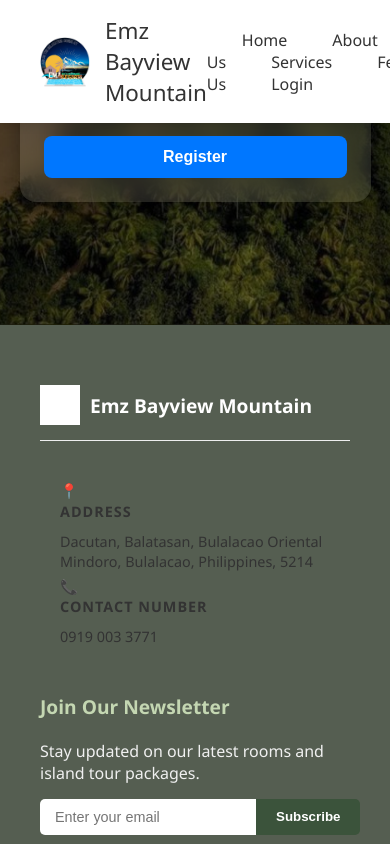
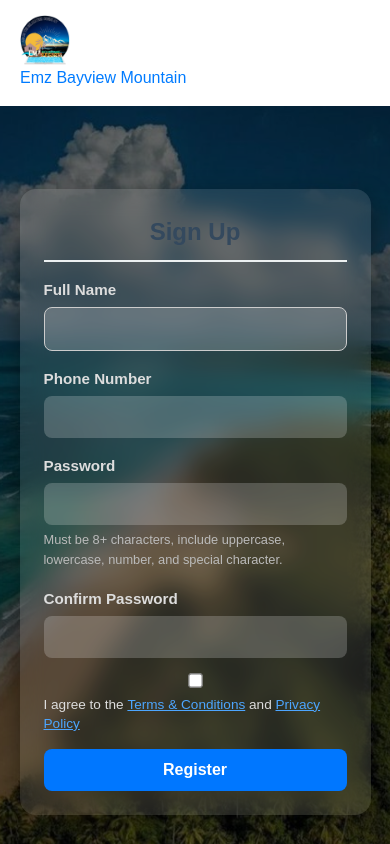
Before and after one commit to Kennyy02/Resort-Management-System, a React (Create React App) app in the folder frontend/: page /signup in a window 390 px wide. Built offline with nearby package versions, Linux system fonts and the light colour scheme; no server answers.

Commit message:
Update layout.css

```diff
--- a/frontend/src/components/layout.css
+++ b/frontend/src/components/layout.css
@@ -1,100 +1,185 @@
-/* ======================================= */
-/* 1. HEADER STYLING (SOLID WHITE FIX)     */
-/* ======================================= */
+/* layout.css */
 
-.app-header {
-  /* Position: Fixed to keep it visible while scrolling */
-  position: fixed;
-  top: 0;
-  left: 0;
-  width: 100%;
-  z-index: 1000;
-  padding: 15px 40px; /* Reduced padding for a tighter look */
-  display: flex;
-  justify-content: space-between;
-  align-items: center;
-
-  /* Solid White Background */
-  background-color: #ffffff;
-  box-shadow: 0 2px 10px rgba(0, 0, 0, 0.1); /* Subtle shadow */
-
-  /* Removed all transparency transitions */
+/* Universal Box-Sizing for consistent layout */
+*, *::before, *::after {
+    box-sizing: border-box;
 }
 
-/* Logo and Text Styling (Dark/Black) */
-.app-header .logo-link {
-    display: flex;
-    align-items: center;
-    text-decoration: none;
+:root {
+    /* Existing Colors */
+    --primary-blue: #007bff;
+    --secondary-blue: #0056b3;
+    --text-dark: #333;
+    --text-light: #fff;
+    --text-grey: #6c757d;
+    --border-light-grey: #dee2e6;
+    --card-shadow: rgba(0, 0, 0, 0.1);
+    --header-height: 80px;
+    --font-family: 'Poppins', sans-serif;
+    --max-content-width: 1200px;
+
+    /* NEW FOOTER COLORS (Gray-Green Palette) */
+    --footer-bg: #555e51;
+    --footer-text-light: #f0f0f0;
+    --footer-heading-color: #c4d7b2;
+    --footer-button-color: #3b533b;
+    --footer-button-hover: #2c402c;
 }
 
-.app-header .app-logo {
-    height: 50px;
-    margin-right: 15px;
-    /* Ensure no filters are applied, shows the logo in its original colors */
-    filter: none;
+/* Base styles for the entire app */
+html, body {
+    width: 100%;
+    height: 100%;
+    margin: 0;
+    padding: 0;
+    overflow-x: hidden; /* Prevent horizontal scroll from overflowing content */
 }
 
-.app-header .resort-name {
-    font-size: 1.4rem;
-    font-weight: 500;
-    color: #333333; /* Dark text */
+#root, .app-container {
+    height: 100%;
+    width: 100%;
+    margin: 0;
+    padding: 0;
+    font-family: var(--font-family);
+    line-height: 1.6;
+    color: var(--text-dark);
+    display: flex;
+    flex-direction: column;
 }
 
-/* Navigation links (Dark/Black) */
-.app-header .app-nav .nav-link,
-.app-header .app-nav .logout-btn {
-    color: #333333; /* Dark text */
-    margin-left: 25px;
+a {
     text-decoration: none;
-    padding: 5px 10px;
+    color: var(--primary-blue);
+    transition: color 0.3s ease;
 }
 
-/* Hover effect */
-.app-header .app-nav .nav-link:hover,
-.app-header .app-nav .logout-btn:hover {
-    color: #555e51; /* Darker green hover color */
+a:hover {
+    color: var(--secondary-blue);
 }
 
-/* --- No .scrolled styles needed anymore --- */
-
-
-/* ======================================= */
-/* 2. MAIN CONTENT FIX (The Solution)      */
-/* ======================================= */
-
-/* Pushes the main content down by 80px, ensuring content starts below the solid header. */
-/* (The header is now consistently about 80px tall) */
-.app-main {
-    padding-top: 80px;
+button {
+    cursor: pointer;
+    border: none;
+    padding: 10px 20px;
+    border-radius: 5px;
+    font-weight: bold;
+    transition: background-color 0.3s ease, color 0.3s ease;
 }
 
-/* ======================================= */
-/* 3. FOOTER STYLING                       */
-/* (The multi-column layout remains the same) */
-/* ======================================= */
+/* ------------------------------------------- */
+/* EXISTING HEADER STYLES (Solid White, Fixed) */
+/* ------------------------------------------- */
+.app-header {
+    background-color: var(--text-light);
+    padding: 15px 5%;
+    display: flex;
+    justify-content: space-between;
+    align-items: center;
+    box-shadow: 0 2px 4px var(--card-shadow);
+    min-height: var(--header-height);
+    z-index: 1000;
+    position: fixed;
+    top: 0;
+    left: 0;
+    width: 100%;
+    box-sizing: border-box;
+}
+
+.app-logo {
+    height: 50px;
+    width: auto;
+    max-width: 200px;
+    display: block;
+}
+
+/* Existing Navigation */
+.app-nav {
+    list-style: none;
+    margin: 0;
+    padding: 0;
+    display: flex;
+    gap: 30px;
+    white-space: nowrap;
+}
+
+.nav-link {
+    color: var(--text-dark);
+    font-weight: 600;
+    padding: 5px 0;
+    position: relative;
+    transition: color 0.3s ease;
+    font-size: 1em;
+}
+
+.nav-link:hover {
+    color: var(--primary-blue);
+}
+
+.nav-link::after {
+    content: '';
+    position: absolute;
+    width: 0;
+    height: 2px;
+    background-color: var(--primary-blue);
+    bottom: -5px;
+    left: 0;
+    transition: width 0.3s ease;
+}
+
+.nav-link:hover::after {
+    width: 100%;
+}
+
+/* Existing Hamburger Menu */
+.hamburger-menu {
+    display: none;
+    background: none;
+    font-size: 1.8em;
+    color: black;
+    border: none;
+    cursor: pointer;
+}
+
+/* Existing MAIN CONTENT FIX */
+.app-main {
+    flex-grow: 1;
+    width: 100%;
+    /* This line prevents header overlap! */
+    padding-top: var(--header-height);
+    position: relative;
+}
+
+/* ------------------------------------------- */
+/* NEW FOOTER STYLES (Multi-Column Layout)     */
+/* ------------------------------------------- */
 
 .app-footer {
-    /* Base Color: Dark gray-green */
-    background-color: #555e51;
-    color: #f0f0f0;
-    padding: 60px 40px 0;
+    background-color: var(--footer-bg);
+    color: var(--footer-text-light);
+    padding: 60px 5% 0; /* Adjusted padding to match header's side spacing */
+    width: 100%;
+    font-size: 0.9em;
 }
 
+/* Footer Grid */
 .app-footer .footer-content-wrapper {
     display: grid;
+    /* Defines 4 columns with varying widths: Branding/Contact, Newsletter, Links, Social */
     grid-template-columns: 1.5fr 1.5fr 1fr 1fr;
     gap: 40px;
     padding-bottom: 40px;
     border-bottom: 1px solid rgba(255, 255, 255, 0.2);
+    max-width: var(--max-content-width);
+    margin: 0 auto;
 }
 
 .app-footer h4 {
     font-size: 1.2rem;
     margin-bottom: 20px;
-    color: #c4d7b2;
+    color: var(--footer-heading-color);
 }
 
+/* Footer Branding */
 .app-footer .footer-logo-link {
     display: flex;
     align-items: center;
@@ -104,16 +189,17 @@
 
 .app-footer .footer-logo {
     height: 40px;
-    filter: brightness(0) invert(1);
+    filter: brightness(0) invert(1); /* Makes the logo white/light against the dark footer */
     margin-right: 10px;
 }
 
 .app-footer .footer-resort-name {
     font-size: 1.2rem;
     font-weight: bold;
-    color: white;
+    color: var(--text-light);
 }
 
+/* Contact Info Styling */
 .app-footer .contact-info p,
 .app-footer .contact-info address {
     font-size: 0.9rem;
@@ -122,6 +208,7 @@
     font-style: normal;
 }
 
+/* Newsletter Form Layout */
 .app-footer .newsletter-form {
     display: flex;
     margin-top: 15px;
@@ -137,18 +224,15 @@
 }
 
 .app-footer .subscribe-btn {
-    background-color: #3b533b;
+    background-color: var(--footer-button-color);
     color: white;
-    border: none;
     padding: 10px 20px;
-    cursor: pointer;
     border-radius: 0 5px 5px 0;
     font-weight: bold;
-    transition: background-color 0.3s ease;
 }
 
 .app-footer .subscribe-btn:hover {
-    background-color: #2c402c;
+    background-color: var(--footer-button-hover);
 }
 
 .app-footer .footer-legal-mini {
@@ -157,6 +241,8 @@
     color: rgba(255, 255, 255, 0.7);
 }
 
+
+/* Links and Social Links */
 .app-footer .site-links,
 .app-footer .follow-us {
     display: flex;
@@ -165,11 +251,10 @@
 
 .app-footer .footer-link,
 .app-footer .social-link {
-    color: #f0f0f0;
+    color: var(--footer-text-light);
     text-decoration: none;
     margin-bottom: 10px;
     font-size: 0.95rem;
-    transition: color 0.3s ease;
 }
 
 .app-footer .social-link i {
@@ -180,7 +265,7 @@
 
 .app-footer .footer-link:hover,
 .app-footer .social-link:hover {
-    color: #c4d7b2;
+    color: var(--footer-heading-color);
     text-decoration: underline;
 }
 
@@ -190,7 +275,9 @@
     display: flex;
     justify-content: space-between;
     align-items: center;
-    padding: 20px 0;
+    padding: 20px 5%;
+    max-width: var(--max-content-width);
+    margin: 0 auto;
 }
 
 .app-footer .copyright-text {
@@ -218,20 +305,57 @@
     text-decoration: underline;
 }
 
-/* --- Responsive Adjustments --- */
-@media (max-width: 900px) {
+/* ------------------------------------------- */
+/* EXISTING MEDIA QUERIES + FOOTER RESPONSIVE  */
+/* ------------------------------------------- */
+@media (max-width: 768px) {
+    .app-header {
+        padding: 15px 20px;
+    }
+    .app-nav {
+        display: none;
+        position: absolute;
+        top: var(--header-height);
+        left: 0;
+        width: 100%;
+        flex-direction: column;
+        background-color: var(--text-light);
+        box-shadow: 0 2px 4px var(--card-shadow);
+    }
+    .app-nav.is-open {
+        display: flex;
+    }
+    .nav-link {
+        padding: 15px 20px;
+        border-bottom: 1px solid #eee;
+    }
+    .hamburger-menu {
+        display: block;
+        color: black;
+    }
+    .app-main {
+        padding-top: var(--header-height);
+    }
+
+    /* FOOTER TABLET */
     .app-footer .footer-content-wrapper {
-        grid-template-columns: 1fr 1fr;
+        grid-template-columns: 1fr 1fr; /* Two columns on tablets */
     }
 }
 
 @media (max-width: 600px) {
+    /* FOOTER MOBILE */
     .app-footer .footer-content-wrapper {
-        grid-template-columns: 1fr;
+        grid-template-columns: 1fr; /* Single column on mobile */
     }
     .app-footer .footer-bottom-bar {
         flex-direction: column;
         gap: 10px;
         text-align: center;
     }
+    .app-footer .footer-bottom-bar,
+    .app-footer {
+        padding-left: 20px;
+        padding-right: 20px;
+    }
 }
```
